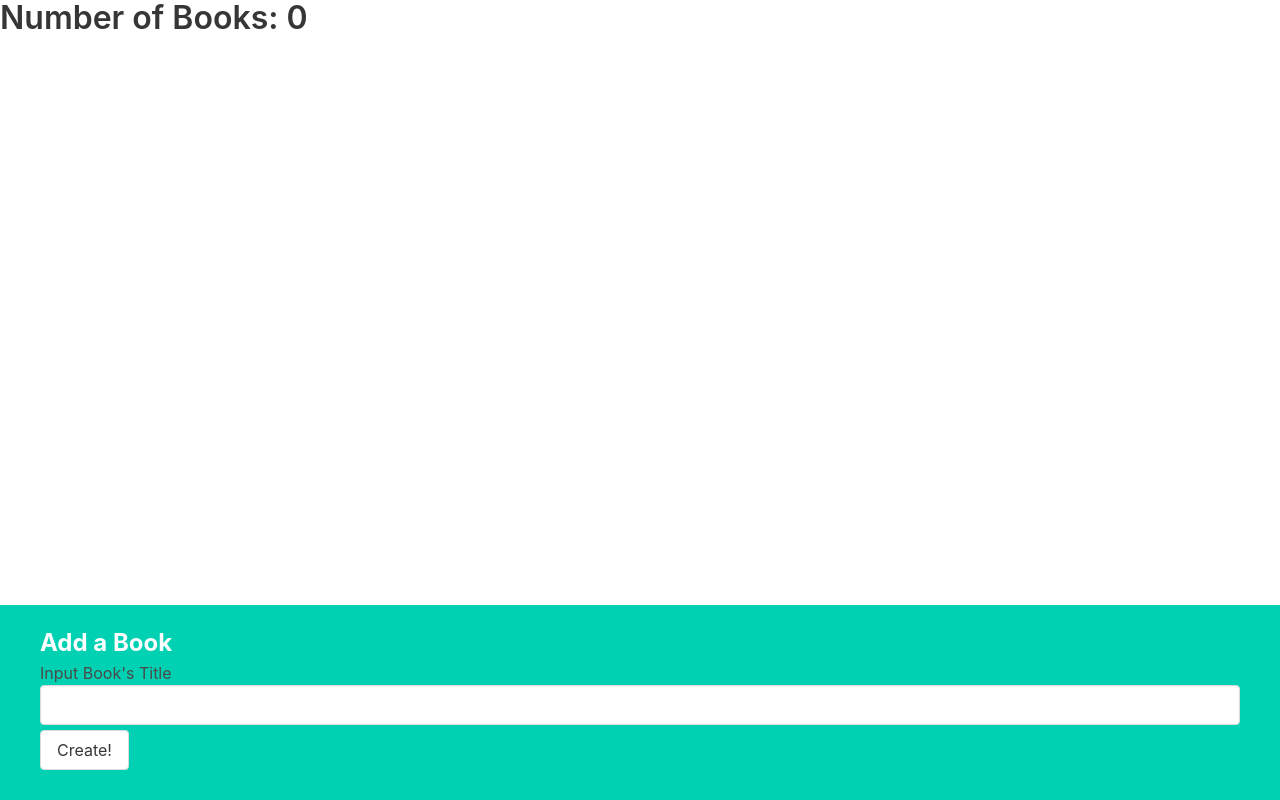
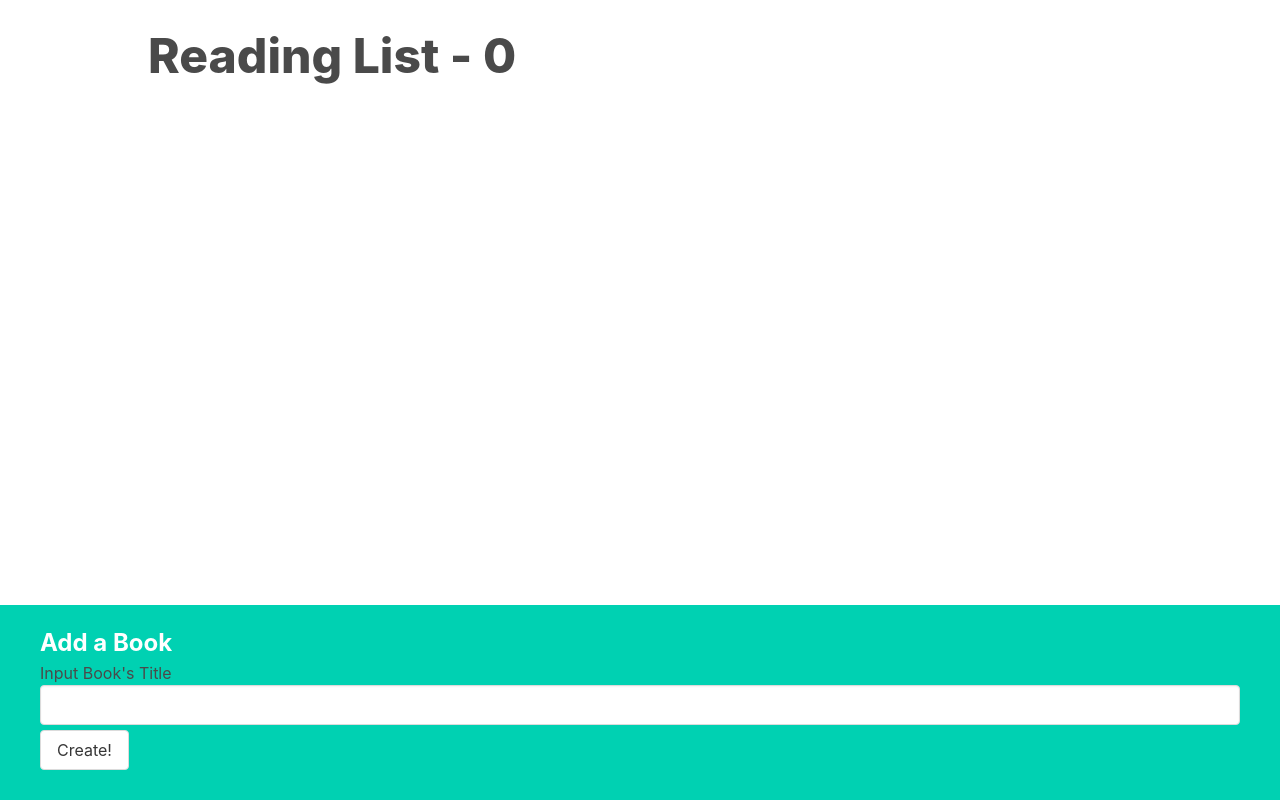
Before and after one commit to hooman734/bookstore-app-react, a React (Vite) app: page / in a window 1280 px wide. Built offline with nearby package versions, Linux system fonts and the light colour scheme.

Commit message:
finalized in stage one

```diff
--- a/src/App.tsx
+++ b/src/App.tsx
@@ -11,7 +11,7 @@ function App() {
 
   return (
     <div className="app">
-      <h6 className="title">Number of Books: {books.length}</h6>
+      <h1>Reading List - {books.length}</h1>
       <BookList bookList={books} onDeleteOneItem={deleteBookById} onEditOneItem={editBookById}/>
       <BookCreate onCreate={createBook}/>
     </div>
--- a/src/components/BookShow/index.tsx
+++ b/src/components/BookShow/index.tsx
@@ -1,5 +1,5 @@
 import Book from "../../classes/Book";
-import {useState} from "react";
+import {Fragment, useState} from "react";
 import BookEdit from "../BookEdit";
 
 interface BookShowProps {
@@ -9,7 +9,13 @@ interface BookShowProps {
 }
 function BookShow({ book, onDelete, onEdit }: BookShowProps) {
 	const [showEdit, setShowEdit] = useState(false)
-	let content = <div>Title: {book.Title}</div>
+	const imageSource = `https://picsum.photos/seed/${book.Id}/400/250`
+	let content = (
+		<Fragment>
+			<div>Title: {book.Title}</div>
+			<img alt="image of the book" src={imageSource}></img>
+		</Fragment>
+	)
 	function handleOnEdit(id: string, newTitle: string) {
 		onEdit(id, newTitle)
 		setShowEdit(false)
```
